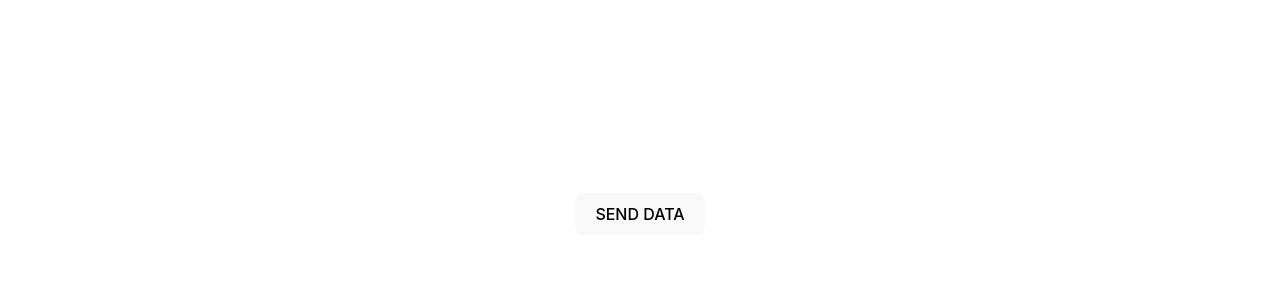
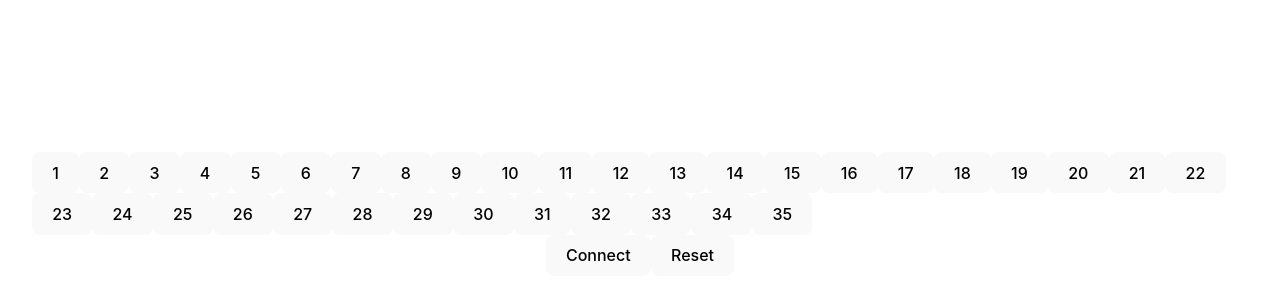
Before and after one commit to deNeedo/BridgeBiddingTranslator, a React (Vite) app in the folder frontend/: page / in a window 1280 px wide. Shown: the part 186-486 px from the top of the page. Built offline with nearby package versions, Linux system fonts and the light colour scheme.

Commit message:
added buttons

```diff
--- a/frontend/src/App.jsx
+++ b/frontend/src/App.jsx
@@ -1,23 +1,58 @@
-import './App.css'
+import './App.css';
+import React, { useState } from 'react';
 
 function App() {
+  const [isConnectDisabled, setConnectDisabled] = useState(false);
+  const [disabledButtons, setDisabledButtons] = useState([]);
+
   const connectServer = () => {
     const socket = new WebSocket('ws://localhost:3000');
     socket.addEventListener('open', function (event) {
-			let arr = ['1C', '1D', '1H', '1S', '1NT', 'PASS', 'X', 'XX']; // data format (C -> Clubs, D -> Diamonds, H -> Hearts, S -> Spades, NT -> Notrump, X -> Double, XX -> Redouble)
-			socket.send(arr); // only string can be passed from client to server (auto-casting)
+      let arr = ['1C', '1D', '1H', '1S', '1NT', 'PASS', 'X', 'XX'];
+      socket.send(arr);
     });
 
     socket.addEventListener('message', function (event) {
       console.log(event.data);
     });
-	}
+
+  };
+
+  const handleDisable = (buttonNumber) => {
+    const disabledRange = Array.from({ length: buttonNumber }, (_, index) => index + 1);
+    setDisabledButtons(disabledRange);
+  };
+
+  const handleReset = () => {
+    setDisabledButtons([]);
+    setConnectDisabled(false);
+  };
+
+  const buttonNumbers = Array.from({ length: 35 }, (_, index) => index + 1);
+
   return (
     <>
+      <div style={{ display: 'flex', flexWrap: 'wrap' }}>
+        {buttonNumbers.map((number) => (
+          <button
+            key={number}
+            onClick={() => handleDisable(number)}
+            disabled={disabledButtons.includes(number)}
+          >
+            {number}
+          </button>
+        ))}
+      </div>
       <div>
-				<button onClick={connectServer}> SEND DATA </button>
+        <button onClick={connectServer} disabled={isConnectDisabled}>
+          Connect
+        </button>
+        <button onClick={handleReset}>
+          Reset
+        </button>
       </div>
     </>
-	)
+  );
 }
-export default App
+
+export default App;
```
Lines whose indentation alone changed are shown as unchanged.
